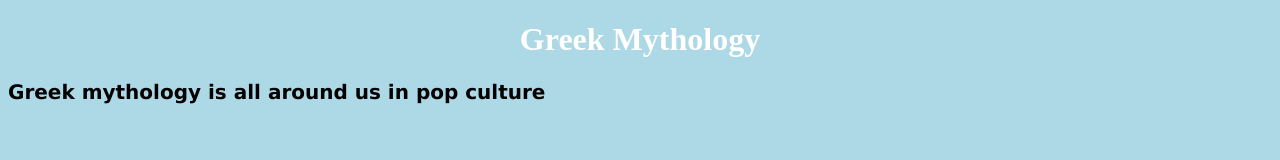
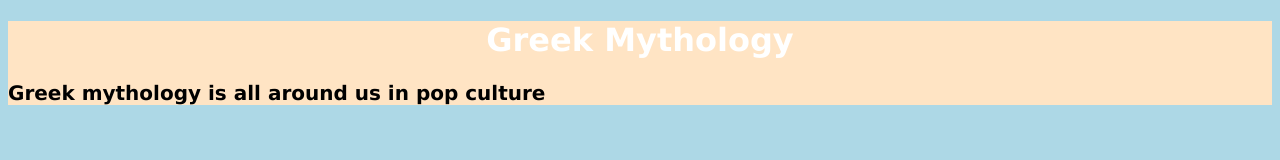
Before and after one commit to jdmar3-comp426/a01-aasmanj, a plain HTML site: page greek.html in a window 1280 px wide. Drawn offline with Linux system fonts and the light colour scheme.

Commit message:
added styles to styles.css

```diff
--- a/styles.css
+++ b/styles.css
@@ -15,3 +15,12 @@ body {
   div.first {
       font-family: 'Times New Roman', Times, serif;
   }
+
+  div.greek {
+      font-family:Verdana, Geneva, Tahoma, sans-serif;
+      background-color: bisque;
+  }
+
+  div.roman {
+      font-family: 'Times New Roman', Times, serif;
+  }
```
